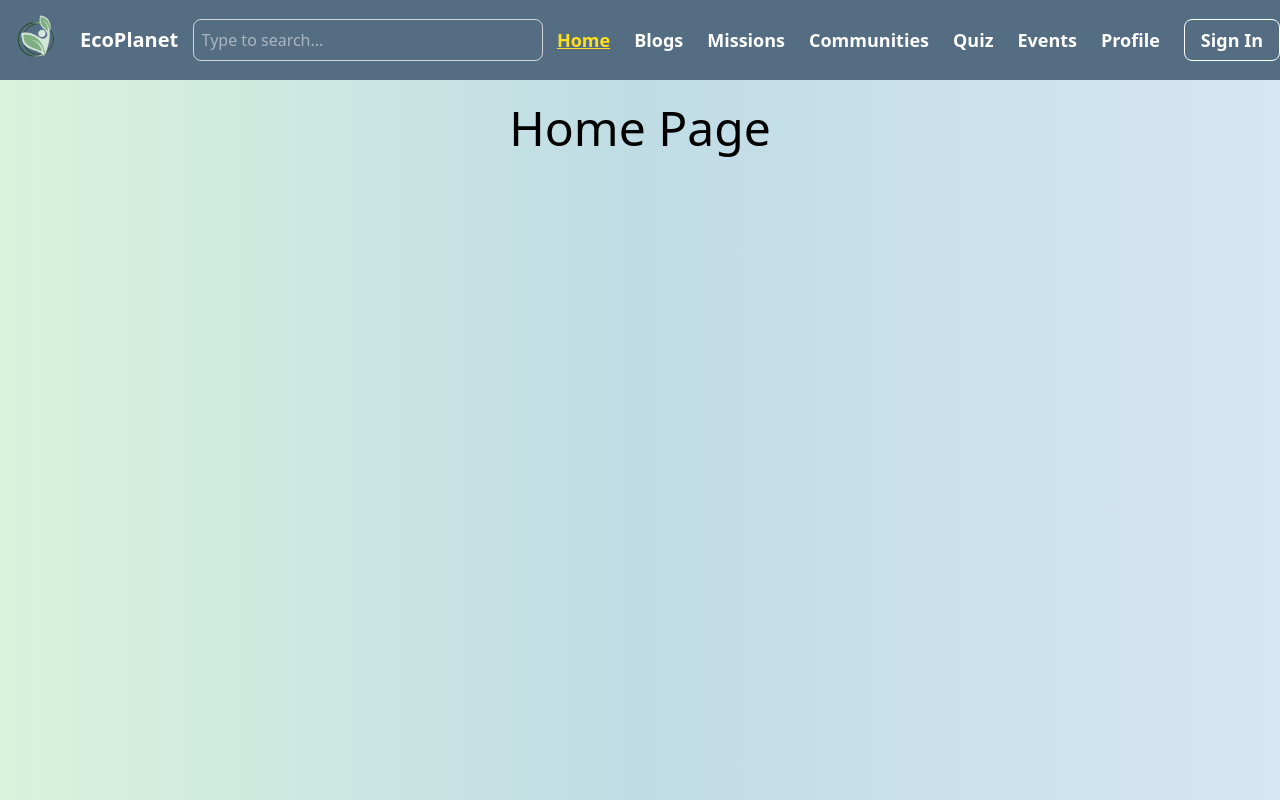
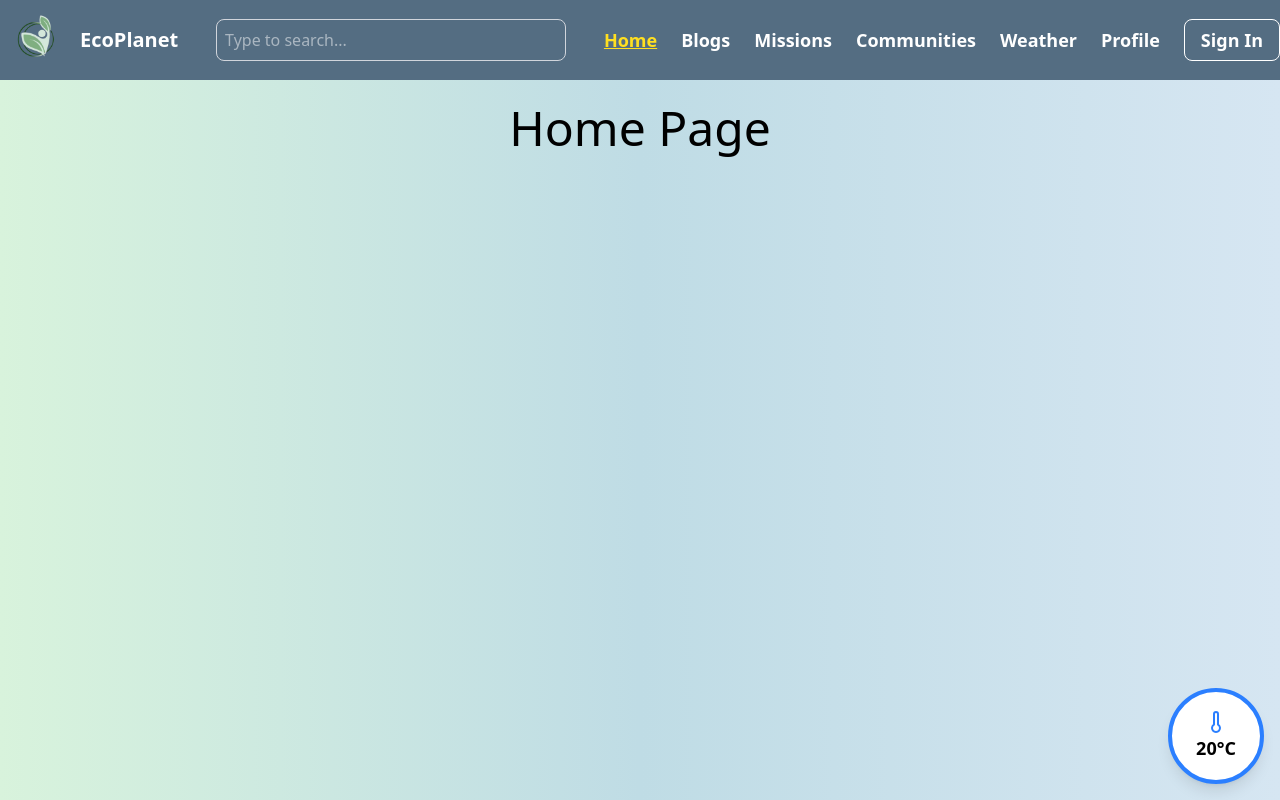
Before and after one commit to shashi-31/hackathon, a React (Vite) app: page / in a window 1280 px wide. Shown: the top 800 px of the page. Built offline with nearby package versions, Linux system fonts and the light colour scheme; no server answers.

Commit message:
add TemperatureCard component and update HomePage to display temperature; modify Header to include Weather

```diff
--- a/src/components/Headder.jsx
+++ b/src/components/Headder.jsx
@@ -63,8 +63,7 @@ function Header() {
                 "Blogs",
                 "Missions",
                 "Communities",
-                "Quiz",
-                "Events",
+                "Weather",
                 "Profile",
               ].map((item) => (
                 <li key={item}>
--- /dev/null
+++ b/src/components/env components/TemperatureCard.jsx
@@ -0,0 +1,15 @@
+import React from "react";
+import { Thermometer } from "lucide-react"; // Import thermometer icon
+
+const TemperatureCard = ({ temperature, unit = "°C" }) => {
+  return (
+    <div className="fixed bottom-4 right-4 bg-white shadow-lg rounded-full w-24 h-24 flex items-center justify-center border-4 border-blue-500">
+      <div className="flex flex-col items-center">
+        <Thermometer className="w-6 h-6 text-blue-500" />
+        <span className="text-lg font-bold">{temperature}{unit}</span>
+      </div>
+    </div>
+  );
+};
+
+export default TemperatureCard;
--- a/src/pages/HomePage.jsx
+++ b/src/pages/HomePage.jsx
@@ -1,6 +1,7 @@
 import React, { useEffect } from 'react'
 import axios from 'axios'
 import { useState } from 'react'
+import TemperatureCard from '../components/env components/TemperatureCard';
 
 function HomePage() {
     const [data, setData] = useState([]);
@@ -23,6 +24,7 @@ function HomePage() {
     return (
         <div className='text-center text-5xl'>
             <h1>Home Page</h1>
+            <TemperatureCard temperature={"20"} />
             <code className='text-left text-sm'>
                 {data}
             </code>
```
